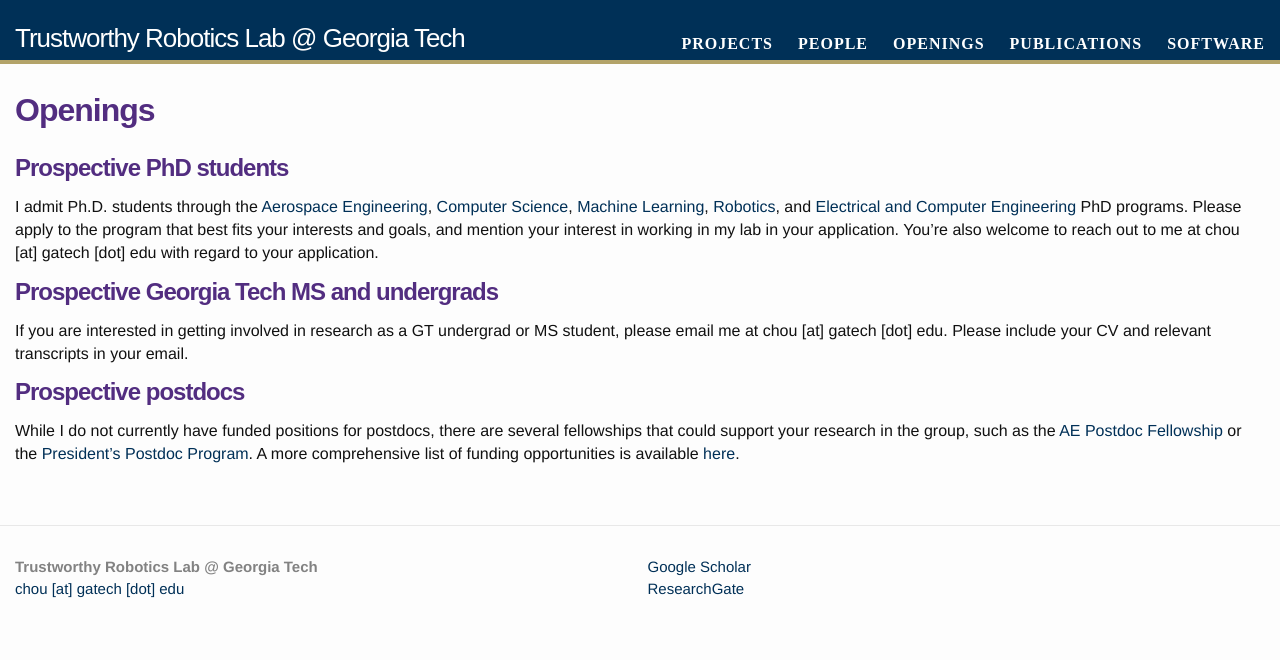
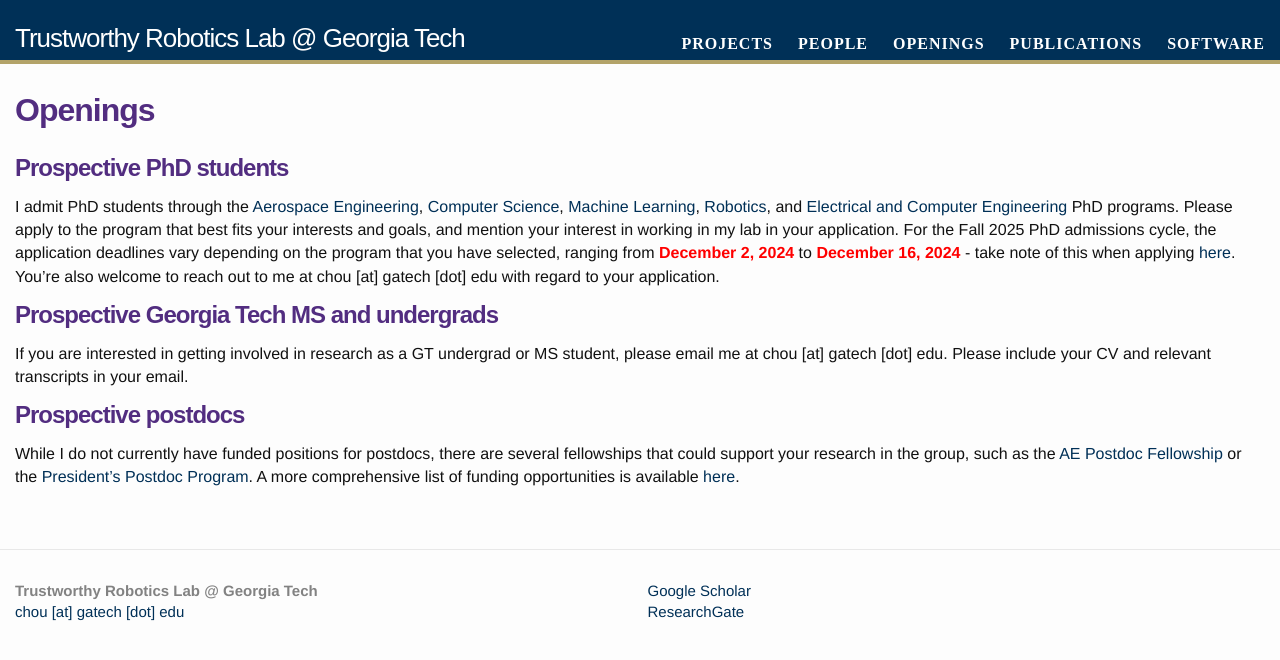
Before and after one commit to trustworthyrobotics/trustworthyrobotics.github.io, a Jekyll site: the page built from openings.md, in a window 1280 px wide. Shown: the top 660 px of the page. Built offline with Jekyll 4.4.1, drawn with Linux system fonts in a browser that asks for light colours; a style sheet for code colours, icons or effects is not loaded.

Commit message:
deadlines added

```diff
--- a/openings.md
+++ b/openings.md
@@ -6,7 +6,7 @@ permalink: /openings/
 
 # Prospective PhD students
 
-I admit Ph.D. students through the <a href="https://www.gatech.edu/academics/degrees/phd/aerospace-engineering-phd">Aerospace Engineering</a>, <a href="https://www.gatech.edu/academics/degrees/phd/computer-science-phd">Computer Science</a>, <a href="https://www.gatech.edu/academics/degrees/phd/machine-learning-phd">Machine Learning</a>, <a href="https://www.gatech.edu/academics/degrees/phd/robotics-phd">Robotics</a>, and <a href="https://www.gatech.edu/academics/degrees/phd/electrical-and-computer-engineering-phd">Electrical and Computer Engineering</a> PhD programs. Please apply to the program that best fits your interests and goals, and mention your interest in working in my lab in your application. You're also welcome to reach out to me at chou [at] gatech [dot] edu with regard to your application.
+I admit PhD students through the <a href="https://www.gatech.edu/academics/degrees/phd/aerospace-engineering-phd">Aerospace Engineering</a>, <a href="https://www.gatech.edu/academics/degrees/phd/computer-science-phd">Computer Science</a>, <a href="https://www.gatech.edu/academics/degrees/phd/machine-learning-phd">Machine Learning</a>, <a href="https://www.gatech.edu/academics/degrees/phd/robotics-phd">Robotics</a>, and <a href="https://www.gatech.edu/academics/degrees/phd/electrical-and-computer-engineering-phd">Electrical and Computer Engineering</a> PhD programs. Please apply to the program that best fits your interests and goals, and mention your interest in working in my lab in your application. For the Fall 2025 PhD admissions cycle, the application deadlines vary depending on the program that you have selected, ranging from <span style="color:  red;"><b>December 2, 2024</b></span> to <span style="color:  red;"><b>December 16, 2024</b></span> - take note of this when applying <a href="https://gradapp.gatech.edu/apply/">here</a>. You're also welcome to reach out to me at chou [at] gatech [dot] edu with regard to your application.
 
 # Prospective Georgia Tech MS and undergrads
 
```
Also changed, not shown: index.md (+1 -1 lines).
